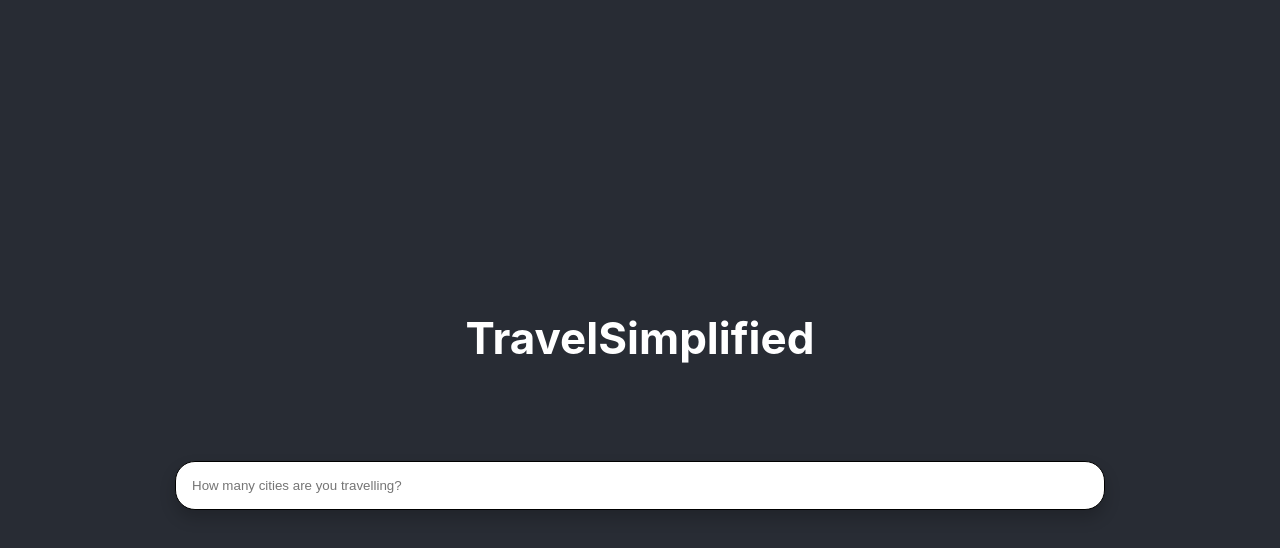
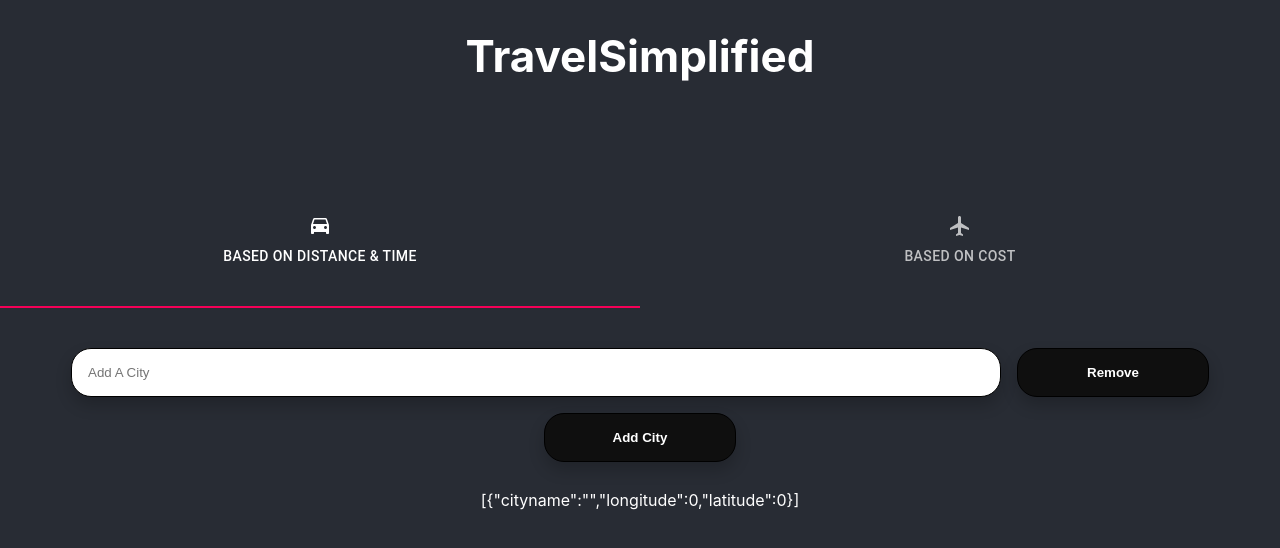
Before and after one commit to eshaansinghparihar/travelSimplified, a React (Create React App) app: page / in a window 1280 px wide. Shown: the top 548 px of the page. Built offline with nearby package versions, Linux system fonts and the light colour scheme.

Commit message:
Multiple Inputs Achieved

```diff
--- a/src/App.css
+++ b/src/App.css
@@ -1,5 +1,10 @@
 .App {
   text-align: center;
+  background-color: #282c34;
+  color: white;
+  min-height: 100vh;
+  display: flex;
+  flex-direction: column;
 }
 
 .App-logo {
@@ -33,18 +38,17 @@
   width: 70%;
   border-radius: 20px;
   border: 0.5px solid black;
-  /* box-shadow: 8px 8px 8px #c9c5c5; */
+  box-shadow: 8px 8px 8px #c9c5c5;
   box-shadow: 0 8px 16px 0 rgba(0,0,0,0.2);
 }
 .App-header {
-  background-color: #282c34;
-  min-height: 100vh;
+
+
   display: flex;
   flex-direction: column;
   align-items: center;
   justify-content: center;
   /* font-size: calc(10px + 2vmin); */
-  color: white;
 }
 
 .App-link {
--- a/src/App.js
+++ b/src/App.js
@@ -1,58 +1,28 @@
-import logo from './logo.svg';
-import { useState } from 'react';
-import { Switch, Route, Redirect ,BrowserRouter} from 'react-router-dom';
+import { Switch, Route ,BrowserRouter} from 'react-router-dom';
 import Navigation from './components/Navigation';
 import MinCost from './components/MinCost';
 import MinDistance from './components/MinDistance';
 import './App.css';
 
 function App() {
-  const [numberOfCities,setNumber]=useState('');
-  var inputNumber=0;
-  function numberChangeHandler(event)
-  {
-    inputNumber=event.target.value
-    setNumber(inputNumber)
-  }
 
-  function numberSubmitHandler()
-  {
-
-  }
   return (
     <BrowserRouter>
-    <div className="App">
-      <header className="App-header">
+      <div className="App">
       <h1 className="Heading">TravelSimplified</h1>
       <h1 className="Heading"> </h1>
-      <div className="number">
-      <input
-      value={numberOfCities}
-      placeholder="How many cities are you travelling?"
-      onChange={numberChangeHandler}
-      className="Input"
-      />
-      </div>
-      {(numberOfCities !== '' && numberOfCities>0)?
-      (
       <div>
-      <div className="number">
       <Navigation/>
       </div>
       <Switch>
       <Route exact path="/" >
-      <MinDistance number={numberOfCities}/>
+      <MinDistance/>
       </Route>
       <Route exact path='/minimumcost' >
-      <MinCost number={numberOfCities}/>
+      <MinCost/>
       </Route>
       </Switch>
       </div>
-      )
-      :
-      (<div/>)}
-    </header>
-    </div>
     </BrowserRouter>
   );
 }
--- a/src/components/MinCost.js
+++ b/src/components/MinCost.js
@@ -1,7 +1,7 @@
-function MinCost({number}){
+function MinCost(){
     return(
         <div>
-            This is the component based on Minimum Cost with passed data = <h1> {number} </h1>
+            This is the component based on Minimum Cost with passed data
         </div>
     )
 }
--- /dev/null
+++ b/src/components/MinDistance.css
@@ -0,0 +1,75 @@
+.number{
+    width: 100%;
+    /* display: flex; */
+    /* flex-direction: row; */
+    /* align-items: center;
+    justify-content: center; */
+}
+
+.Input{
+    /* display: flex; */
+    /* flex-direction: row; */
+    /* align-items: center;
+    justify-content: center; */
+    margin:1vh;
+    padding: 1rem;
+    min-width: 70%;
+    border-radius: 20px;
+    border: 0.5px solid black;
+    /* box-shadow: 8px 8px 8px #c9c5c5; */
+    box-shadow: 0 8px 16px 0 rgba(0,0,0,0.2);
+  }
+  .Button{
+    border: 0.5px solid black;
+    border-radius: 20px;
+    /* box-shadow: 8px 8px 8px #c9c5c5; */
+    box-shadow: 0 8px 16px 0 rgba(0,0,0,0.2);
+    padding: 1rem;
+    width: 15%;
+    margin:0.5rem;
+    font-weight: 800;
+    background-color: #0f0f0f;
+    color: white;
+  }
+  .Button:hover {
+    background-color: black;
+    color: white;
+  }
+  .Buttonrow{
+    border: 0.5px solid black;
+    border-radius: 20px;
+    /* box-shadow: 8px 8px 8px #c9c5c5; */
+    box-shadow: 0 8px 16px 0 rgba(0,0,0,0.2);
+    padding: 1rem;
+    /* width: 15%; */
+    margin:0.5rem;
+    font-weight: 800;
+    background-color: #0f0f0f;
+    color: white;
+
+  }
+  .Buttonrownav{
+    /* border: 0.5px solid black; */
+    border-radius: 20px;
+    /* box-shadow: 8px 8px 8px #c9c5c5; */
+    box-shadow: 0 8px 16px 0 rgba(0,0,0,0.2);
+    padding: 1rem;
+    /* width: 15%; */
+    margin:0.5rem;
+    font-weight: 800;
+    background-color: rgb(228, 69, 149);
+    color: white;
+
+  }
+  .Button:active {
+    transform: scale(0.98);
+    box-shadow: 3px 2px 18px 1px rgba(0, 0, 0, 0.24);
+  }
+  .Buttonrow:active{
+    transform: scale(0.98);
+    box-shadow: 3px 2px 18px 1px rgba(0, 0, 0, 0.24);
+  }
+  .Buttonrownav{
+    transform: scale(0.98);
+    box-shadow: 3px 2px 18px 1px rgba(0, 0, 0, 0.24);
+  }
--- a/src/components/MinDistance.js
+++ b/src/components/MinDistance.js
@@ -1,21 +1,48 @@
-function MinDistance({number}){
+import React, { useState } from "react";
+import '../App.css';
 
-    function renderInputs(value){
-        const inputCities=[];
-        for(let i=0; i<value; i++){
-          inputCities.push(<div key={i}>
-              <input type="text" name="cityname"/>
-        </div>)
-        }
-        console.log(inputCities);
-        return inputCities;
-       }
+function MinDistance(){
+    const [cities, setCities] = useState([{ cityname: "", longitude:0 ,latitude:0}]);
+
+
+    const changeHandler = (e, index) => {
+        const { name, value } = e.target;
+        const list = [...cities];
+        list[index][name] = value;
+        setCities(list);
+    };
+
+    const removeCity = index => {
+        const list = [...cities];
+        list.splice(index, 1);
+        setCities(list);
+    };
+
+
+    const addCity=()=>{
+        setCities([...cities, {cityname:"",longitude:0,latitude:0}]);
+    };
+
+
 
     return(
         <div>
-            <div>
-            {renderInputs(number)}
-            </div>
+            {cities.map((city , index) => {
+                return(
+                    <div key={index} className="number">
+                        <input
+                        name="cityname"
+                        value={city.cityname}
+                        placeholder="Add A City"
+                        onChange={e=>changeHandler(e , index)}
+                        className="Input"
+                        />
+                    <button className="Button" onClick={() => removeCity(index)}>Remove</button>
+                    </div>
+                )
+            })}
+            <button className="Button" onClick={addCity}>Add City</button>
+            <div style={{ marginTop: 20 }}>{JSON.stringify(cities)}</div>
         </div>
     )
 }
--- a/src/components/Navigation.js
+++ b/src/components/Navigation.js
@@ -1,7 +1,7 @@
 import React,{Component} from 'react';
 import { Paper, Tab ,Tabs} from '@material-ui/core';
-import TodayIcon from '@material-ui/icons/Today';
-import AccountBalance from '@material-ui/icons/AccountBalanceWallet';
+import DriveEtaIcon from '@material-ui/icons/DriveEta';
+import FlightIcon from '@material-ui/icons/Flight';
 import { Link } from 'react-router-dom';
 import { withStyles } from "@material-ui/core/styles";
 const styles = (theme) => ({
@@ -30,8 +30,8 @@ class Navigation extends Component{
     const { classes } = this.props;
     return (
         <Tabs variant="fullWidth" value={this.state.value} onChange={(event, newValue) => {this.setState({value:newValue});}} className={classes.root}>
-        < Tab component={Link} label="Based On Distance" value="/" to='/' icon={<AccountBalance fontSize="small"/>}/>
-        <Tab component={Link} label="Based On Cost" value="/minimumcost" to='/minimumcost' icon={<TodayIcon fontSize="small"/>}/>
+        < Tab component={Link} label="Based On Distance & Time" value="/" to='/' icon={<DriveEtaIcon fontSize="medium"/>}/>
+        <Tab component={Link} label="Based On Cost" value="/minimumcost" to='/minimumcost' icon={<FlightIcon fontSize="medium"/>}/>
         </Tabs>
     );
   }
```
